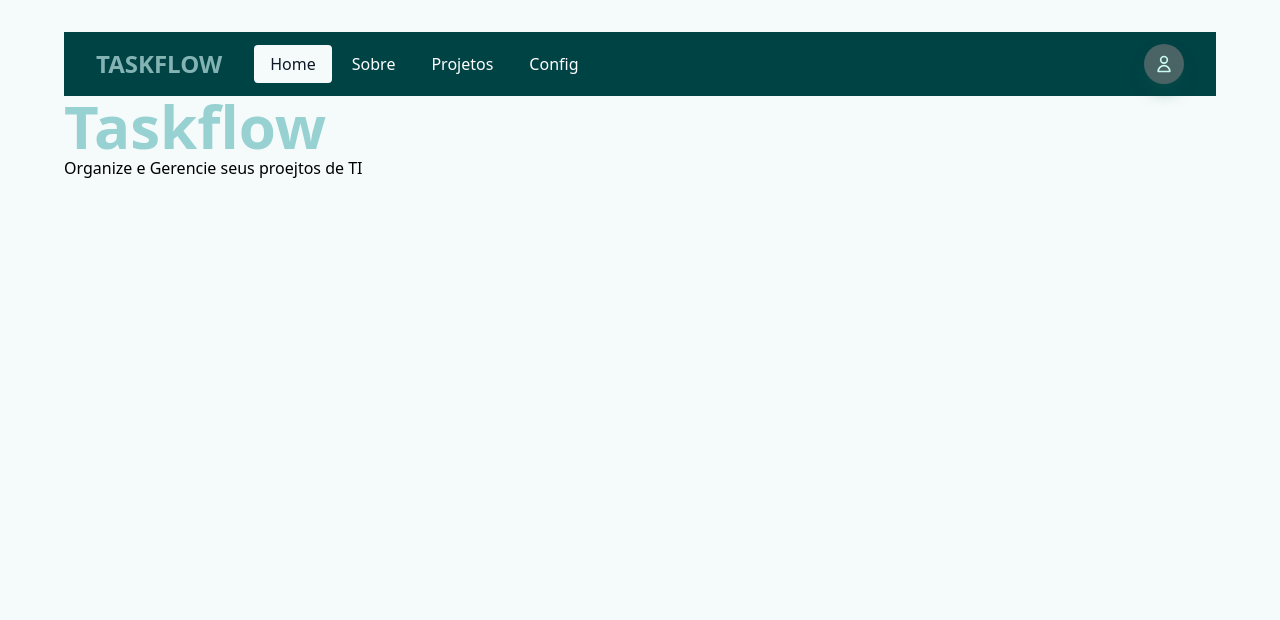
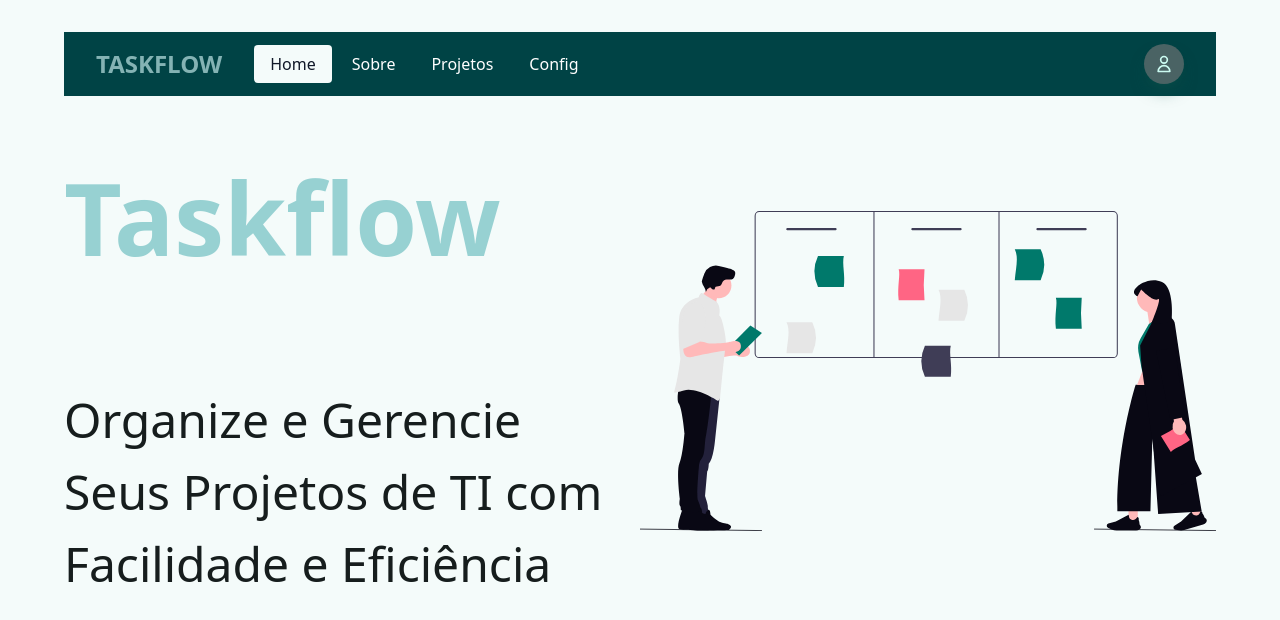
Before and after one commit to Luis-Mackiewicz/tech-academy-5, a React (Vite) app in the folder front-end/taskflow/: page / in a window 1280 px wide. Shown: the top 620 px of the page. Built offline with nearby package versions, Linux system fonts and the light colour scheme.

Commit message:
feat: inserting image on home page

```diff
--- a/front-end/taskflow/src/pages/Home.tsx
+++ b/front-end/taskflow/src/pages/Home.tsx
@@ -1,10 +1,25 @@
+import imageKanban from "../assets/imageKanban.svg";
+
 function Home() {
   return (
     <>
       <main className="flex">
-        <div className="justify-between pl-[5%]">
-          <h1 className="text-6xl text-[#97D1D2] font-bold">Taskflow</h1>
-          <h2>Organize e Gerencie seus proejtos de TI</h2>
+        <div className="justify-between pl-[5%] w-1/2">
+          <h1 className="text-[6.25rem] text-[#97D1D2] font-bold pt-[8%]">
+            Taskflow
+          </h1>
+          <h2 className="text-[3rem] text-[#161D1D] pt-[16%]">
+            Organize e Gerencie
+            <br /> Seus Projetos de TI com <br />
+            Facilidade e Eficiência
+          </h2>
+        </div>
+        <div className="w-1/2 flex items-center justify-center pr-[5%]">
+          <img
+            src={imageKanban}
+            alt="Image Kanban"
+            className="max-w-full max-h-[80vh] object-contain pt-[8%]"
+          />
         </div>
       </main>
     </>
```
Also changed, not shown: front-end/taskflow/src/assets/imageKanban.svg (added).
